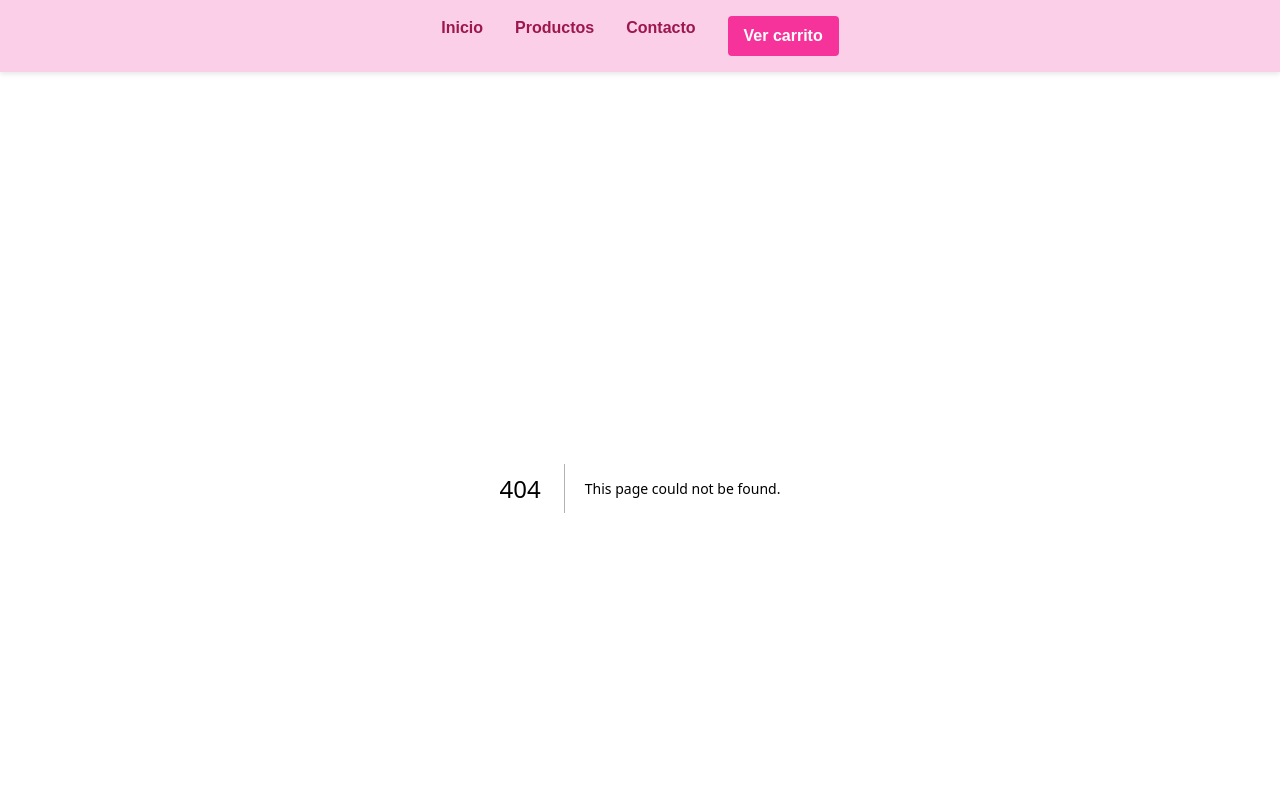
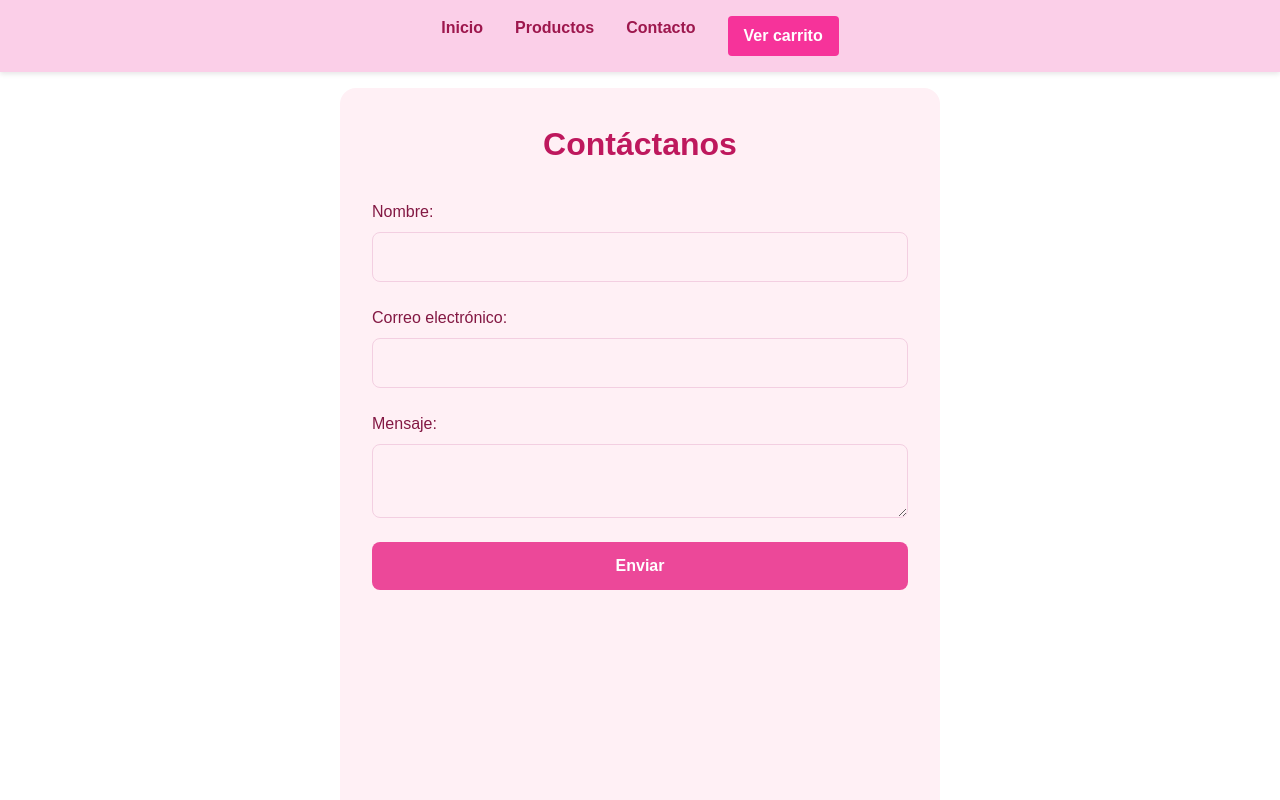
Before and after one commit to MariaJoselin/tiendaAretes, a Next.js app: page /contacto in a window 1280 px wide. Before the commit this address had no page. Shown: the top 800 px of the page. Built offline with nearby package versions, Linux system fonts and the light colour scheme.

Commit message:
Vista contacto

```diff
--- /dev/null
+++ b/src/app/contacto/contacto.css
@@ -0,0 +1,55 @@
+/* contacto.css */
+
+.contacto-container {
+  padding: 2rem;
+  max-width: 600px;
+  margin: auto;
+  background-color: #fff0f5;
+  min-height: 100vh;
+  border-radius: 1rem;
+}
+
+.titulo-contacto {
+  text-align: center;
+  color: #be185d;
+  font-size: 2rem;
+  font-weight: bold;
+  margin-bottom: 2rem;
+}
+
+.formulario-contacto {
+  display: flex;
+  flex-direction: column;
+  gap: 1.5rem;
+}
+
+.formulario-contacto label {
+  display: flex;
+  flex-direction: column;
+  color: #831843;
+  font-weight: 500;
+}
+
+.formulario-contacto input,
+.formulario-contacto textarea {
+  padding: 0.75rem;
+  border: 1px solid #f3cfe1;
+  border-radius: 0.5rem;
+  margin-top: 0.5rem;
+  font-size: 1rem;
+}
+
+.formulario-contacto button {
+  background-color: #ec4899;
+  color: white;
+  padding: 0.75rem;
+  border: none;
+  border-radius: 0.5rem;
+  font-weight: bold;
+  cursor: pointer;
+  transition: background 0.3s;
+}
+
+.formulario-contacto button:hover {
+  background-color: #db2777;
+}
--- /dev/null
+++ b/src/app/contacto/page.js
@@ -0,0 +1,58 @@
+// src/app/contacto/page.js
+"use client";
+import "./contacto.css";
+import { useState } from "react";
+
+export default function ContactoPage() {
+  const [form, setForm] = useState({ nombre: "", correo: "", mensaje: "" });
+
+  const handleChange = (e) => {
+    const { name, value } = e.target;
+    setForm({ ...form, [name]: value });
+  };
+
+  const handleSubmit = (e) => {
+    e.preventDefault();
+    console.log("Formulario enviado:", form);
+    alert("Gracias por tu mensaje 🩷");
+    setForm({ nombre: "", correo: "", mensaje: "" });
+  };
+
+  return (
+    <main className="contacto-container">
+      <h1 className="titulo-contacto">Contáctanos</h1>
+      <form className="formulario-contacto" onSubmit={handleSubmit}>
+        <label>
+          Nombre:
+          <input
+            type="text"
+            name="nombre"
+            value={form.nombre}
+            onChange={handleChange}
+            required
+          />
+        </label>
+        <label>
+          Correo electrónico:
+          <input
+            type="email"
+            name="correo"
+            value={form.correo}
+            onChange={handleChange}
+            required
+          />
+        </label>
+        <label>
+          Mensaje:
+          <textarea
+            name="mensaje"
+            value={form.mensaje}
+            onChange={handleChange}
+            required
+          ></textarea>
+        </label>
+        <button type="submit">Enviar</button>
+      </form>
+    </main>
+  );
+}
```
